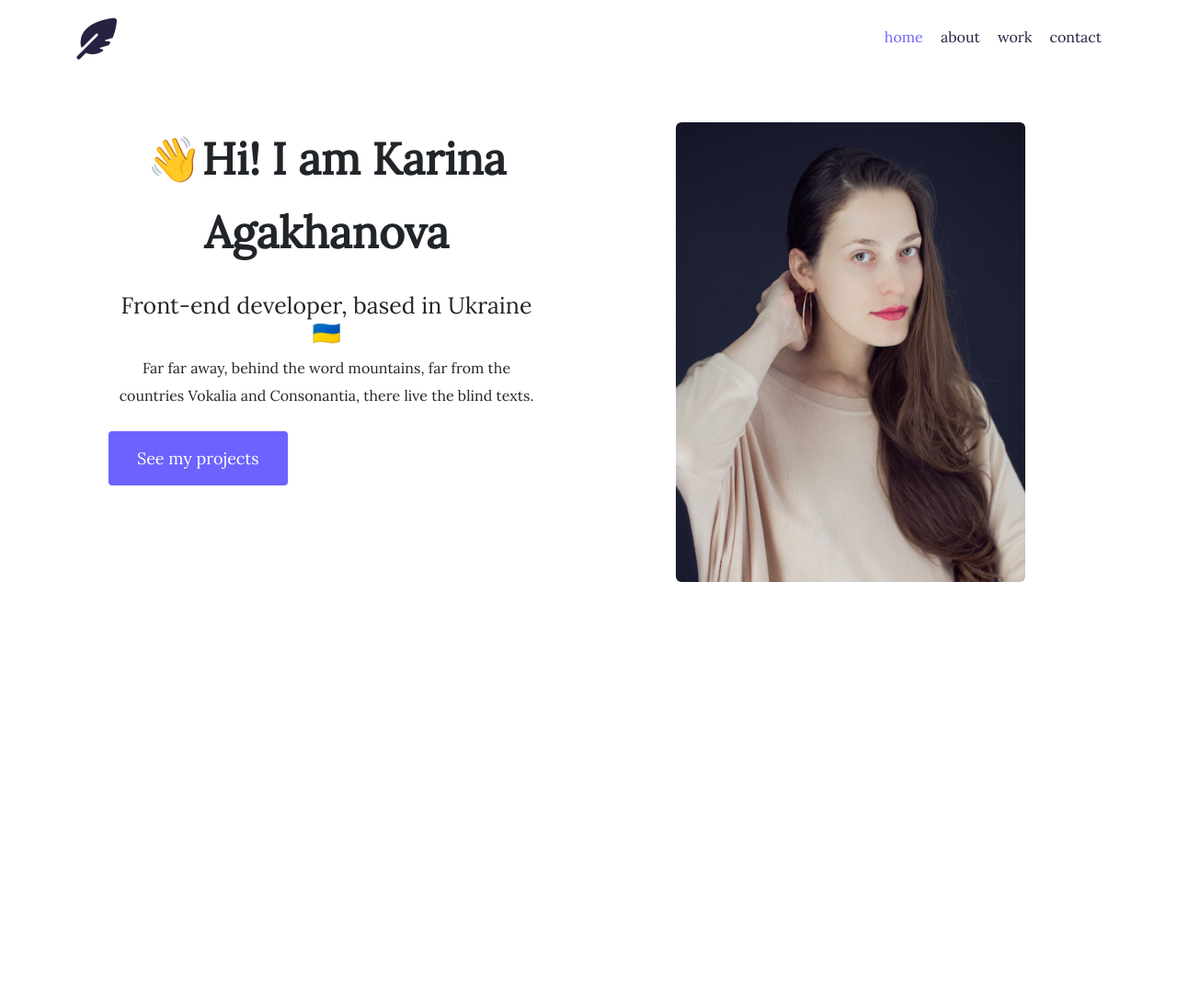
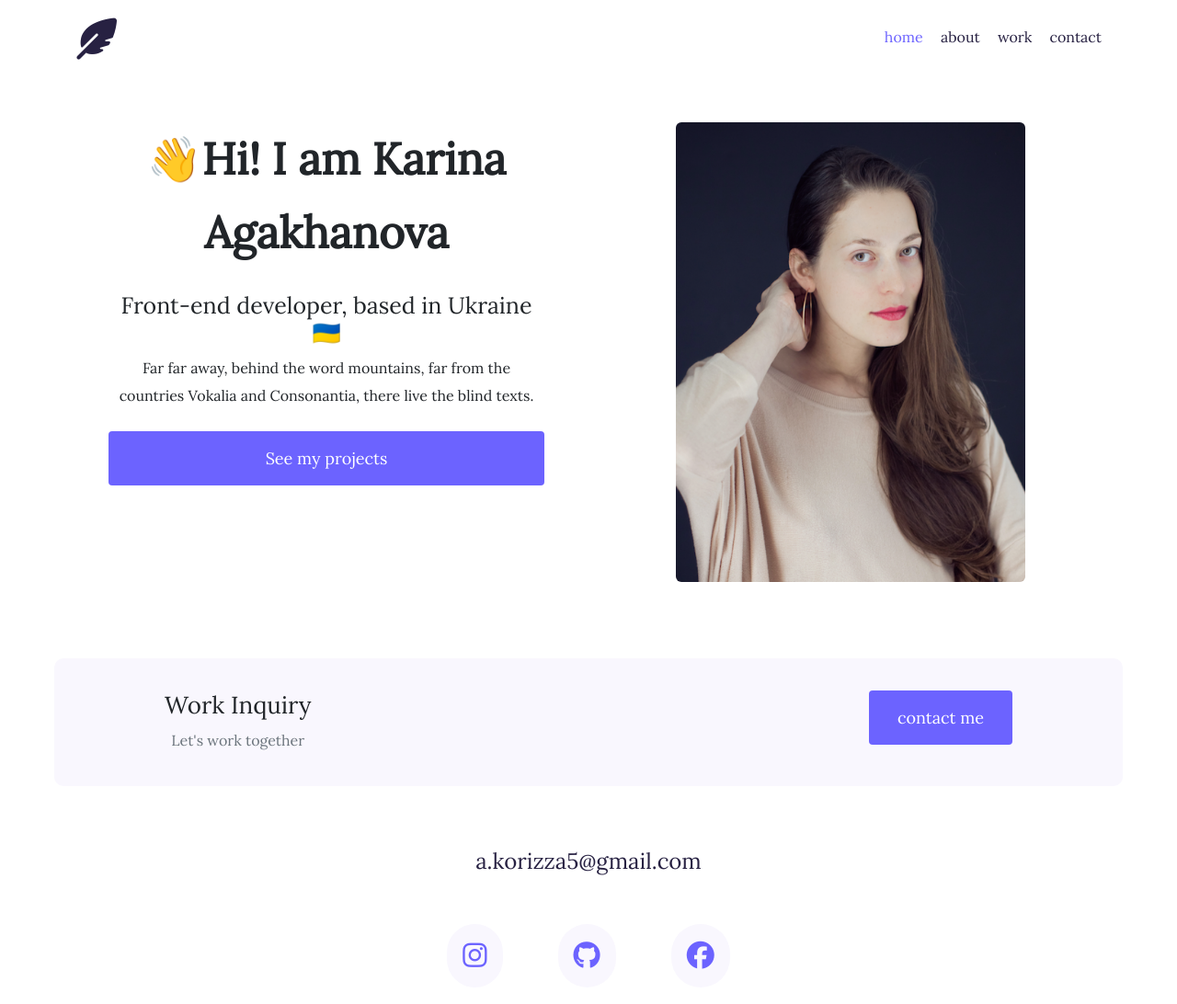
Before and after one commit to lacanella/Portfolio-project, a plain HTML site: page about.html in a window 1280 px wide. Shown: the whole page at 92% size. Before the commit the page ends 800 px from the top, so only its background shows below. Drawn offline with nearby package versions, Linux system fonts and the light colour scheme.

Commit message:
made a footer and add to each page

```diff
--- a/about.html
+++ b/about.html
@@ -53,7 +53,9 @@
             Far far away, behind the word mountains, far from the countries
             Vokalia and Consonantia, there live the blind texts.
           </p>
-          <a href="work.html" class="btn">See my projects</a>
+          <a href="work.html" class="btn d-flex justify-content-center"
+            >See my projects</a
+          >
         </div>
         <div class="col-lg-6 p-5 text-center">
           <img
@@ -64,5 +66,34 @@
         </div>
       </div>
     </div>
+    <footer>
+      <div
+        class="contact-box d-flex justify-content-between m-4 d-none d-md-flex"
+      >
+        <div>
+          <h4>Work Inquiry</h4>
+          <p class="text-muted">Let's work together</p>
+        </div>
+        <div>
+          <a href="" class="btn btn-branding">contact me</a>
+        </div>
+      </div>
+      <div class="d-flex justify-content-center">
+        <a href="mailto:a.korizza5@gmail.com" class="email-link"
+          >a.korizza5@gmail.com</a
+        >
+      </div>
+      <div class="social-links d-flex justify-content-center">
+        <a href="https://www.instagram.com/karina.codess" target="_blank"
+          ><i class="fa-brands fa-instagram"></i
+        ></a>
+        <a href="https://github.com/lacanella" target="_blank"
+          ><i class="fa-brands fa-github"></i
+        ></a>
+        <a href="https://www.facebook.com/karina.posts" target="_blank"
+          ><i class="fa-brands fa-facebook"></i
+        ></a>
+      </div>
+    </footer>
   </body>
 </html>
--- a/style.css
+++ b/style.css
@@ -1,5 +1,6 @@
 :root {
   --branding-color: #6c63ff;
+  --second-color: #f9f7fe;
   --headind-font-family: "Lora", serif;
   --secondary-font-color: #272142;
 }
@@ -47,13 +48,17 @@ h1 {
 h2 {
   font-size: 64px;
 }
+h4 {
+  font-size: 26px;
+}
 p {
   font-weight: normal;
   font-size: 16px;
   line-height: 30px;
 }
+
 .hero {
-  background-color: #f9f7fe;
+  background-color: var(--second-color);
   text-align: center;
   padding: 160px 10px;
 }
@@ -122,7 +127,43 @@ a {
 .work-section p {
   text-align: center;
 }
-@media (max-width: 900px) {
+footer {
+  margin: 35px;
+}
+footer .contact-box {
+  background-color: var(--second-color);
+  padding: 35px 120px;
+
+  border-radius: 10px;
+}
+footer .contact-box p {
+  margin: 0;
+}
+footer .email-link {
+  text-decoration: none;
+  color: var(--secondary-font-color);
+  font-size: 24px;
+  text-align: center;
+  margin: 40px;
+}
+footer .email-link:hover {
+  color: var(--branding-color);
+}
+footer .social-links a {
+  font-size: 30px;
+  background-color: var(--second-color);
+  margin: 10px 30px;
+  padding: 12px 17px;
+  border-radius: 50px;
+  color: var(--branding-color);
+  transition: all 150ms ease-in-out;
+}
+footer .social-links a:hover {
+  color: white;
+  background-color: var(--branding-color);
+}
+
+@media (max-width: 800px) {
   nav i {
     font-size: 20px;
   }
@@ -137,13 +178,16 @@ a {
     font-size: 12px;
   }
   h1 {
-    font-size: 45px;
+    font-size: 38px;
     line-height: 60px;
     margin-top: 20px;
   }
   h2 {
-    font-size: 20px;
-    margin-top: 15px;
+    font-size: 18px;
+    margin: 20px;
+  }
+  footer .contact-box {
+    padding: 20px;
   }
   .project-discription {
     padding: 0;
@@ -160,7 +204,4 @@ a {
     width: 190px;
     height: 250px;
   }
-  .work-section h1 {
-    font-size: 23px;
-  }
 }
```
Also changed, not shown: contact.html (+29 -0 lines), index.html (+45 -21 lines), work.html (+29 -0 lines).
